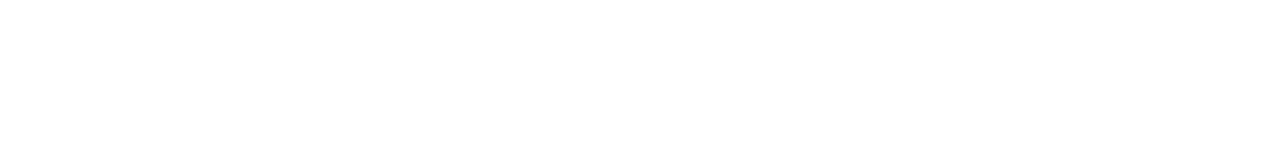
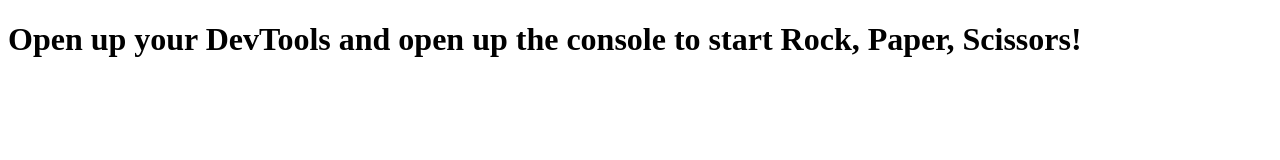
Before and after one commit to GoodGuyFate/odin-rockPaperScissors, a plain HTML site: page index.html in a window 1280 px wide. Drawn offline with Linux system fonts and the light colour scheme.

Commit message:
Add a header to explain how to play rock paper scissors

```diff
--- a/index.html
+++ b/index.html
@@ -7,6 +7,6 @@
     <script src="javascript.js"></script>
 </head>
 <body>
-
+    <h1>Open up your DevTools and open up the console to start Rock, Paper, Scissors!</h1>
 </body>
 </html>
```
